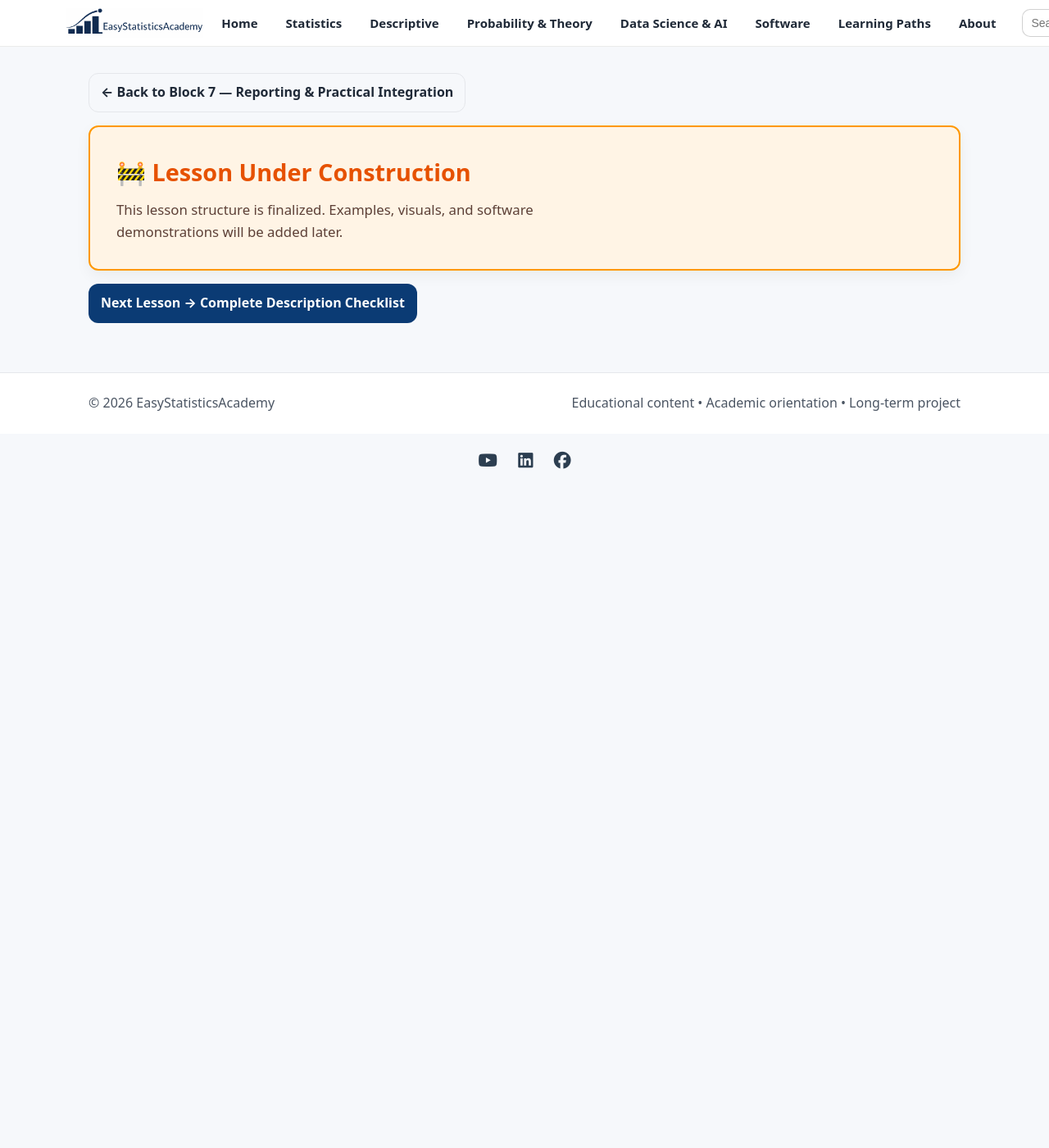
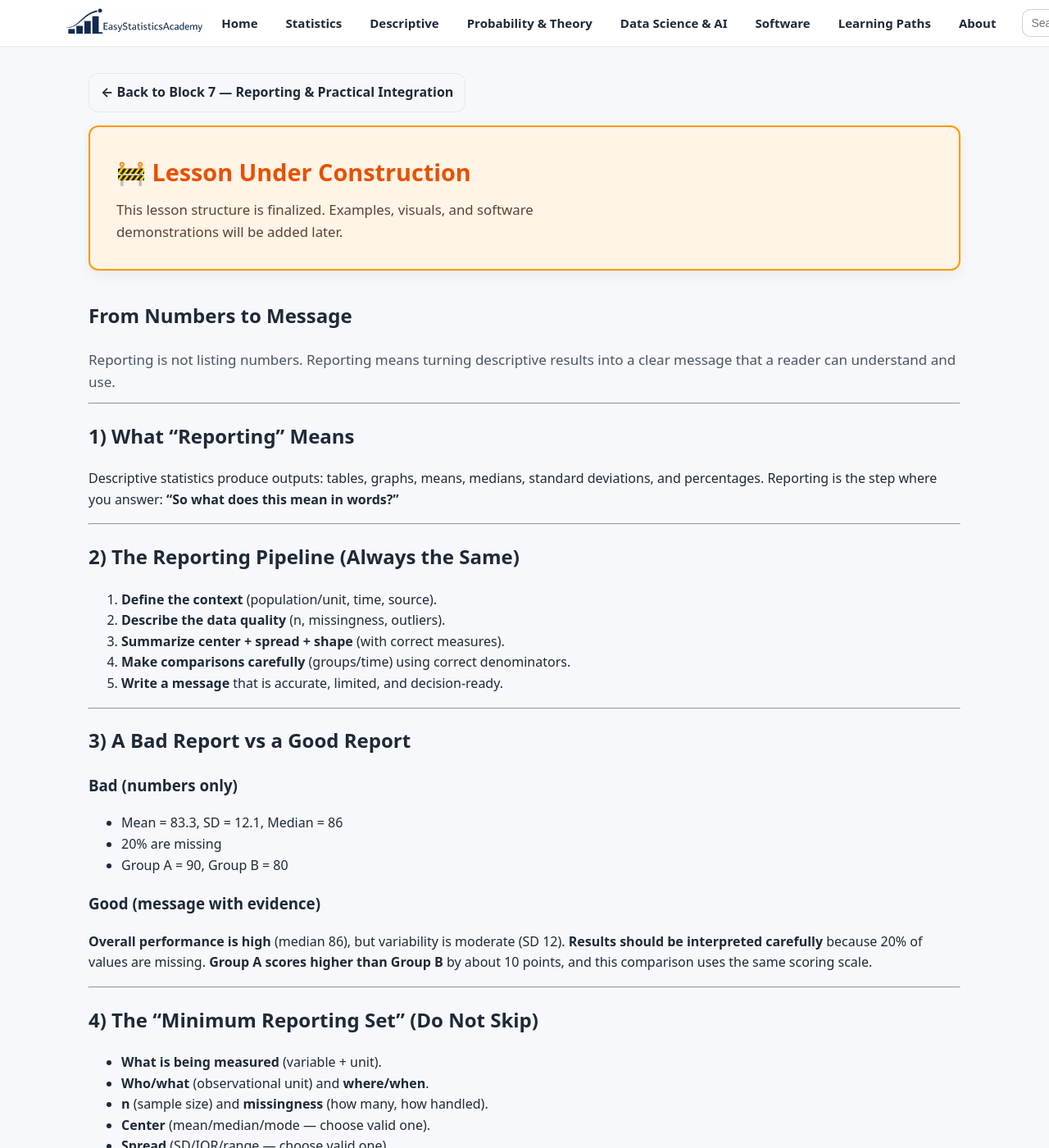
Before and after one commit to ammar-homaida-statistics/easystatisticsacademy, a Jekyll site: the page built from descriptive/reporting/from-numbers-to-message/index.md, in a window 1280 px wide and 1400 px high. Shown: the whole window at 82% size. Built offline with Jekyll 4.4.1, drawn with Linux system fonts in a browser that asks for light colours; some of the changed text lies outside the part shown.

Commit message:
Add lesson content

```diff
--- a/descriptive/reporting/from-numbers-to-message/index.md
+++ b/descriptive/reporting/from-numbers-to-message/index.md
@@ -26,6 +26,86 @@ sidebar: false
   </div>
 </section>
 
+<section class="section">
+  <div class="section-head">
+    <h1>From Numbers to Message</h1>
+    <p class="lead">
+      Reporting is not listing numbers. Reporting means turning descriptive results into a clear message
+      that a reader can understand and use.
+    </p>
+  </div>
+
+  <hr>
+
+  <h2>1) What “Reporting” Means</h2>
+  <p>
+    Descriptive statistics produce outputs: tables, graphs, means, medians, standard deviations, and percentages.
+    Reporting is the step where you answer:
+    <strong>“So what does this mean in words?”</strong>
+  </p>
+
+  <hr>
+
+  <h2>2) The Reporting Pipeline (Always the Same)</h2>
+  <ol>
+    <li><strong>Define the context</strong> (population/unit, time, source).</li>
+    <li><strong>Describe the data quality</strong> (n, missingness, outliers).</li>
+    <li><strong>Summarize center + spread + shape</strong> (with correct measures).</li>
+    <li><strong>Make comparisons carefully</strong> (groups/time) using correct denominators.</li>
+    <li><strong>Write a message</strong> that is accurate, limited, and decision-ready.</li>
+  </ol>
+
+  <hr>
+
+  <h2>3) A Bad Report vs a Good Report</h2>
+
+  <h3>Bad (numbers only)</h3>
+  <ul>
+    <li>Mean = 83.3, SD = 12.1, Median = 86</li>
+    <li>20% are missing</li>
+    <li>Group A = 90, Group B = 80</li>
+  </ul>
+
+  <h3>Good (message with evidence)</h3>
+  <p>
+    <strong>Overall performance is high</strong> (median 86), but variability is moderate (SD 12).
+    <strong>Results should be interpreted carefully</strong> because 20% of values are missing.
+    <strong>Group A scores higher than Group B</strong> by about 10 points, and this comparison uses the same scoring scale.
+  </p>
+
+  <hr>
+
+  <h2>4) The “Minimum Reporting Set” (Do Not Skip)</h2>
+  <ul>
+    <li><strong>What is being measured</strong> (variable + unit).</li>
+    <li><strong>Who/what</strong> (observational unit) and <strong>where/when</strong>.</li>
+    <li><strong>n</strong> (sample size) and <strong>missingness</strong> (how many, how handled).</li>
+    <li><strong>Center</strong> (mean/median/mode — choose valid one).</li>
+    <li><strong>Spread</strong> (SD/IQR/range — choose valid one).</li>
+    <li><strong>Shape</strong> (skewness/outliers if relevant).</li>
+  </ul>
+
+  <hr>
+
+  <h2>5) Safe Language Rules (Avoid Overclaiming)</h2>
+  <ul>
+    <li>Say <strong>“is higher”</strong> not <strong>“causes”</strong>.</li>
+    <li>Say <strong>“in this dataset”</strong> not <strong>“in general”</strong>.</li>
+    <li>Say <strong>“associated with”</strong> not <strong>“leads to”</strong>.</li>
+    <li>If missingness/outliers exist, mention them explicitly.</li>
+  </ul>
+
+  <hr>
+
+  <h2>6) Summary</h2>
+  <ul>
+    <li>Reporting = numbers + meaning.</li>
+    <li>Always include context, n/missingness, center, spread, and shape.</li>
+    <li>Use safe language and avoid causal claims.</li>
+    <li>A good report is a short message supported by clear evidence.</li>
+  </ul>
+</section>
+
 <section class="section section-slim">
   <a class="btn" href="/descriptive/reporting/complete-description-checklist/">
     Next Lesson → Complete Description Checklist
```
